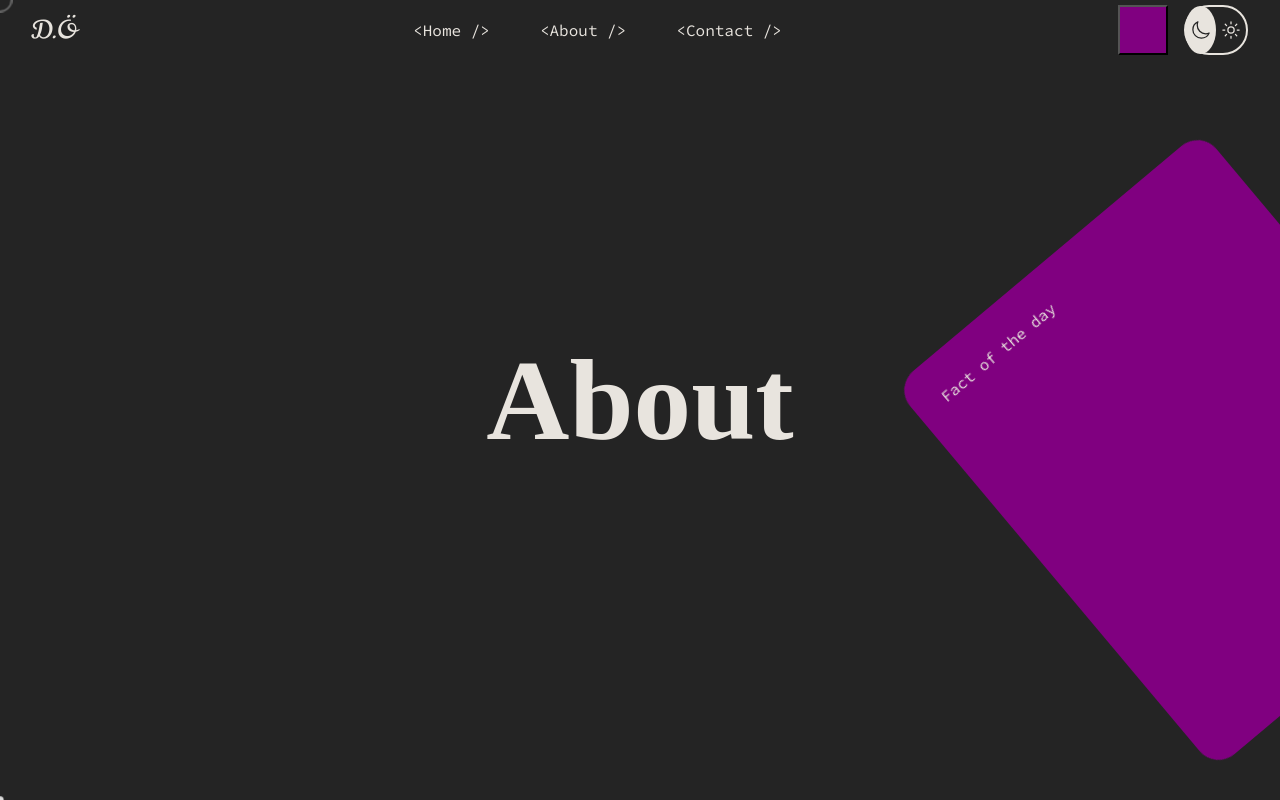
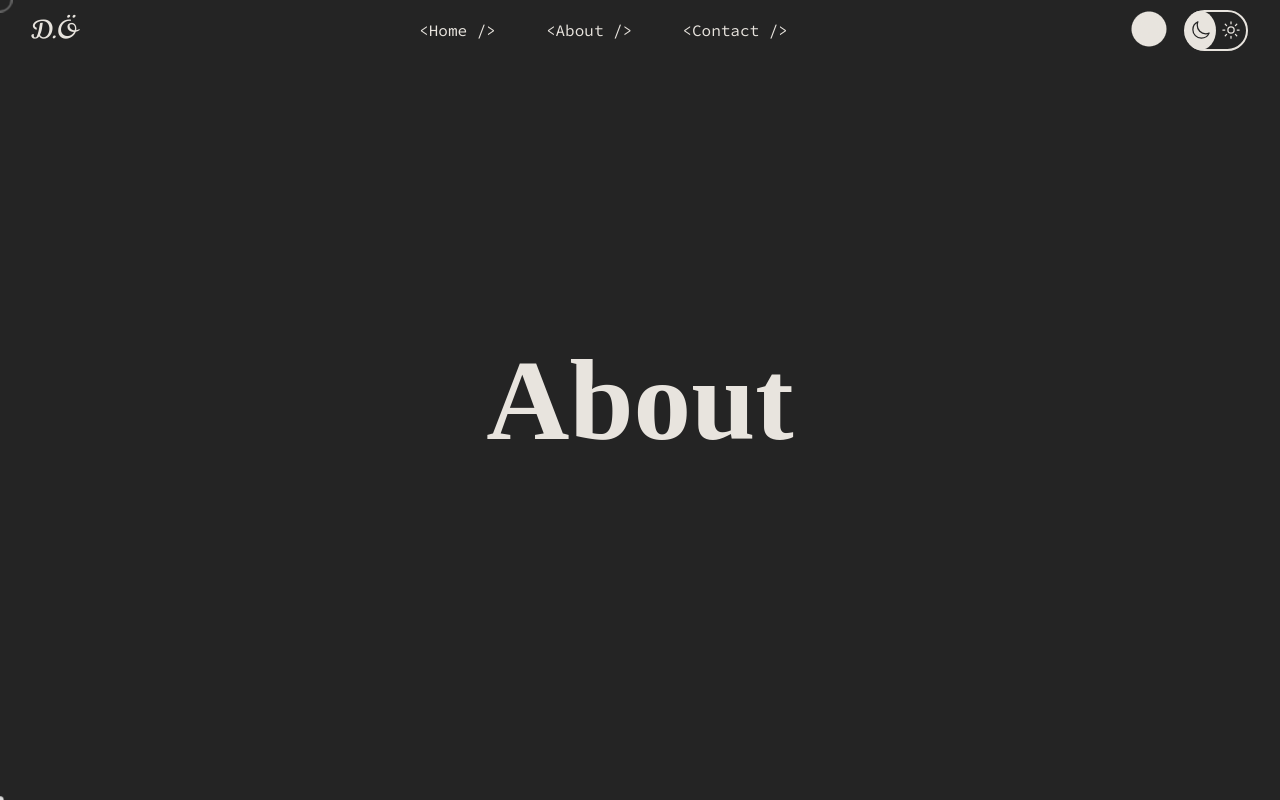
Before and after one commit to daoma90/portfolio, a Next.js app: page /about in a window 1280 px wide. Built offline with nearby package versions, Linux system fonts and the light colour scheme; a web font is replaced by a local one.

Commit message:
add fact card

```diff
--- a/components/layout/Header/desktop/index.tsx
+++ b/components/layout/Header/desktop/index.tsx
@@ -1,5 +1,4 @@
 import CustomLink from "@/components/library/atoms/CustomLink";
-import FactToggle from "@/components/library/atoms/FactToggle";
 import Logo from "@/components/library/atoms/Logo";
 import TextReveal from "@/components/library/atoms/TextReveal";
 import { HeaderNavLink } from "@/components/library/atoms/typography";
@@ -64,11 +63,10 @@ const DesktopHeader = () => {
           {renderHeaderLink("/#contact", "<Contact />", "construction")}
         </s.Navigation>
         <s.ToggleContainer>
-          <FactToggle />
+          <FactCard />
           <ThemeToggle />
         </s.ToggleContainer>
       </s.Header>
-      <FactCard />
     </s.Container>
   );
 };
--- a/components/library/molecules/FactCard/index.tsx
+++ b/components/library/molecules/FactCard/index.tsx
@@ -1,15 +1,98 @@
 import { useFactContext } from "@/context/FactContext";
-import React, { useEffect } from "react";
+import { useMouseContext } from "@/context/MouseContext";
+import React, { useEffect, useRef, useState } from "react";
+import Icons from "../../atoms/Icons";
 import { BodyRegular } from "../../atoms/typography";
 import * as s from "./styles";
 
 const FactCard = () => {
+  const [isOpen, setIsOpen] = useState<boolean>(false);
+  const [contentHeight, setContentHeight] = useState<number>(0);
   const { fact } = useFactContext();
+  const { cursorChangeHandler } = useMouseContext();
+  const ref = useRef<HTMLInputElement>(null);
+
+  const toggleFactCard = () => {
+    setIsOpen((prevState) => !prevState);
+  };
+
+  useEffect(() => {
+    if (ref.current) {
+      setContentHeight(ref.current.clientHeight);
+    }
+  }, [ref, fact]);
+
+  useEffect(() => {
+    console.log("content height", contentHeight);
+  }, [contentHeight]);
 
   return (
     <s.Container>
-      <BodyRegular>Fact of the day</BodyRegular>
-      <BodyRegular>{fact}</BodyRegular>
+      <s.Icon>
+        <Icons icon="brain" color="secondaryAccent" size={25} />
+      </s.Icon>
+      <s.BlobContainer>
+        <s.ToggleButton
+          onClick={() => toggleFactCard()}
+          onMouseEnter={() => cursorChangeHandler("brain")}
+          onMouseLeave={() => cursorChangeHandler("")}
+        />
+        <s.CardBackground
+          initial={{ width: 38, height: 38, right: 0, top: 0 }}
+          animate={
+            isOpen
+              ? { width: 400, height: contentHeight, right: -5, top: 38 }
+              : {
+                  width: 38,
+                  height: 38,
+                  right: 0,
+                  top: 0,
+                  transition: {
+                    duration: 0.3,
+                    delay: 0,
+                    ease: "easeOut",
+                  },
+                }
+          }
+          transition={{ type: "spring", damping: 10, stiffness: 150, mass: 0.5 }}
+        />
+      </s.BlobContainer>
+      <s.FactContent
+        ref={ref}
+        initial={{ scale: 0, right: -180, top: -85 }}
+        animate={
+          isOpen
+            ? {
+                scale: 1,
+                right: -10,
+                top: 38,
+                transition: { type: "spring", damping: 10, stiffness: 150, mass: 0.5 },
+              }
+            : {
+                scale: 0,
+                right: -180,
+                top: -85,
+                transition: { duration: 0.3, delay: 0, ease: "easeOut" },
+              }
+        }
+        transition={{ duration: 0.5, delay: 0.4, ease: "easeOut" }}
+      >
+        <BodyRegular color="secondaryAccent">Fact of the day</BodyRegular>
+        <BodyRegular color="secondaryAccent">{fact}</BodyRegular>
+      </s.FactContent>
+      <svg style={{ position: "fixed", top: "100vh" }}>
+        <defs>
+          <filter id="blob">
+            <feGaussianBlur in="SourceGraphic" stdDeviation="8" result="blur"></feGaussianBlur>
+            <feColorMatrix
+              in="blur"
+              mode="matrix"
+              values="1 0 0 0 0  0 1 0 0 0  0 0 1 0 0  0 0 0 19 -9"
+              result="blob"
+            ></feColorMatrix>
+          </filter>
+        </defs>
+      </svg>
     </s.Container>
   );
 };
--- a/components/library/molecules/FactCard/styles.ts
+++ b/components/library/molecules/FactCard/styles.ts
@@ -1,17 +1,58 @@
+import { m } from "framer-motion";
 import styled from "styled-components";
 
 export const Container = styled.div`
+  position: relative;
+`;
+
+export const BlobContainer = styled.div`
+  filter: url("#blob");
+`;
+
+export const CardBackground = styled(m.div)`
   width: 400px;
-  height: 500px;
-  background-color: purple;
+  height: 300px;
+  background-color: ${(props) => props.theme.colors.primaryAccent};
   position: absolute;
-  top: 25vh;
-  right: -10%;
-  padding: 30px;
-  padding-right: 80px;
+  top: 40px;
+  right: 0;
+  z-index: -1;
   display: flex;
   flex-direction: column;
-  gap: 15px;
-  transform: rotate(-40deg);
+  gap: 25px;
   border-radius: 25px;
 `;
+
+export const FactContent = styled(m.div)`
+  position: absolute;
+  top: 40px;
+  width: 400px;
+  right: -10px;
+  display: flex;
+  flex-direction: column;
+  gap: 25px;
+  padding: 50px;
+  pointer-events: none;
+`;
+
+export const ToggleButton = styled.button`
+  position: relative;
+  z-index: 2;
+  height: 38px;
+  width: 38px;
+  border: none;
+  border-radius: 50%;
+  background-color: ${(props) => props.theme.colors.primaryAccent};
+  pointer-events: auto;
+`;
+
+export const Icon = styled.div`
+  position: absolute;
+  z-index: 2;
+  height: 38px;
+  width: 38px;
+  display: flex;
+  align-items: center;
+  justify-content: center;
+  pointer-events: none;
+`;
```
